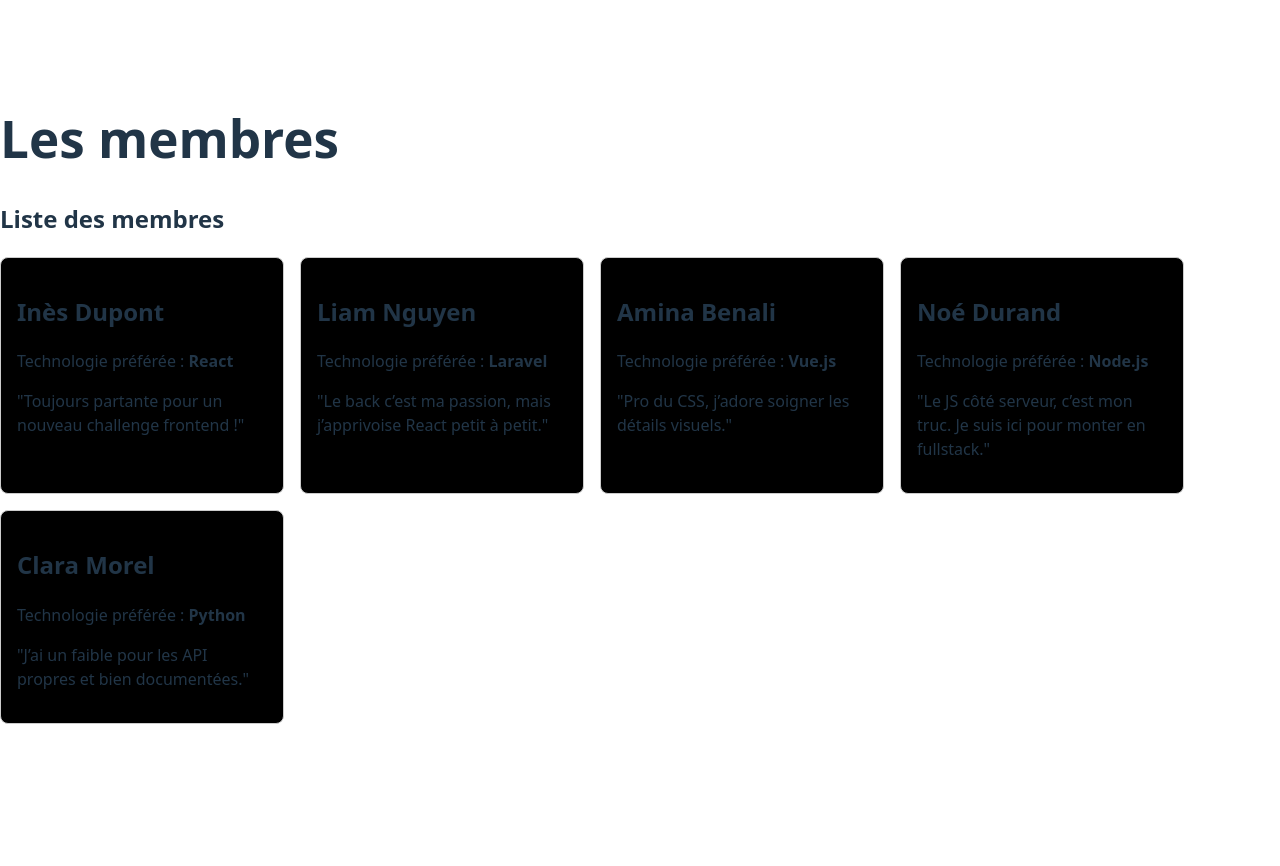
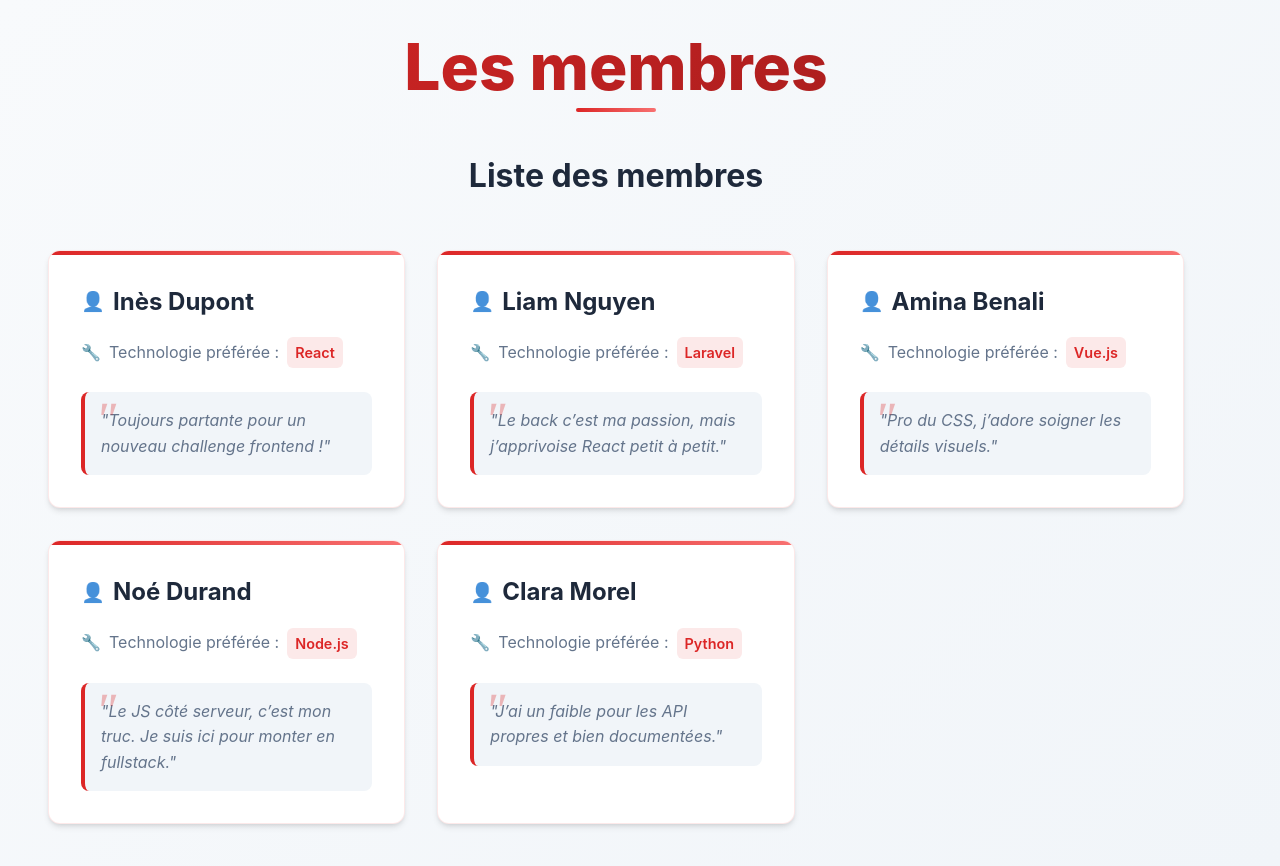
Before and after one commit to mabrouka-triki/simplonconnect, a React (Vite) app: page / in a window 1280 px wide. Shown: the top 866 px of the page. Before the commit the page ends 800 px from the top, so only its background shows below. Built offline with nearby package versions, Linux system fonts and the light colour scheme.

Commit message:
making the website more beautiful

```diff
--- a/src/App.css
+++ b/src/App.css
@@ -1,18 +1,239 @@
-.app {
-  padding: 2rem;
-  font-family: sans-serif;
+/* Reset et variables CSS */
+* {
+  margin: 0;
+  padding: 0;
+  box-sizing: border-box;
 }
 
+:root {
+  --primary-red: #dc2626;
+  --light-red: #f87171;
+  --dark-red: #991b1b;
+  --white: #ffffff;
+  --off-white: #f8fafc;
+  --light-gray: #f1f5f9;
+  --text-dark: #1e293b;
+  --text-gray: #64748b;
+  --shadow-light: 0 1px 3px 0 rgb(0 0 0 / 0.1), 0 1px 2px -1px rgb(0 0 0 / 0.1);
+  --shadow-medium: 0 4px 6px -1px rgb(0 0 0 / 0.1), 0 2px 4px -2px rgb(0 0 0 / 0.1);
+  --shadow-large: 0 10px 15px -3px rgb(0 0 0 / 0.1), 0 4px 6px -4px rgb(0 0 0 / 0.1);
+  --border-radius: 12px;
+  --transition: all 0.3s cubic-bezier(0.4, 0, 0.2, 1);
+}
+
+/* Styles globaux */
+body {
+  font-family: 'Inter', -apple-system, BlinkMacSystemFont, 'Segoe UI', Roboto, sans-serif;
+  background: linear-gradient(135deg, var(--off-white) 0%, var(--light-gray) 100%);
+  color: var(--text-dark);
+  line-height: 1.6;
+  min-height: 100vh;
+}
+
+/* Container principal */
+#root {
+  min-height: 100vh;
+  padding: 2rem 1rem;
+}
+
+/* Styles pour l'application */
+div > h1 {
+  font-size: clamp(2.5rem, 5vw, 4rem);
+  font-weight: 800;
+  text-align: center;
+  margin-bottom: 3rem;
+  background: linear-gradient(135deg, var(--primary-red), var(--dark-red));
+  -webkit-background-clip: text;
+  -webkit-text-fill-color: transparent;
+  background-clip: text;
+  position: relative;
+}
+
+div > h1::after {
+  content: '';
+  position: absolute;
+  bottom: -10px;
+  left: 50%;
+  transform: translateX(-50%);
+  width: 80px;
+  height: 4px;
+  background: linear-gradient(90deg, var(--primary-red), var(--light-red));
+  border-radius: 2px;
+}
+
+/* Section des membres */
+div > div {
+  max-width: 1200px;
+  margin: 0 auto;
+  padding: 0 1rem;
+}
+
+div > div > h2 {
+  font-size: 2rem;
+  font-weight: 700;
+  color: var(--text-dark);
+  margin-bottom: 2rem;
+  text-align: center;
+  position: relative;
+}
+
+/* Container des cartes */
 .cards-container {
+  display: grid;
+  grid-template-columns: repeat(auto-fit, minmax(350px, 1fr));
+  gap: 2rem;
+  padding: 1rem 0;
+}
+
+/* Styles des cartes membres */
+.card {
+  background: var(--white);
+  border-radius: var(--border-radius);
+  padding: 2rem;
+  box-shadow: var(--shadow-medium);
+  border: 1px solid rgba(220, 38, 38, 0.1);
+  position: relative;
+  overflow: hidden;
+  transition: var(--transition);
+  transform: translateY(0);
+}
+
+.card::before {
+  content: '';
+  position: absolute;
+  top: 0;
+  left: 0;
+  right: 0;
+  height: 4px;
+  background: linear-gradient(90deg, var(--primary-red), var(--light-red));
+}
+
+.card:hover {
+  transform: translateY(-8px);
+  box-shadow: var(--shadow-large);
+  border-color: var(--primary-red);
+}
+
+.card:hover::before {
+  height: 6px;
+}
+
+/* Nom du membre */
+.card h2 {
+  font-size: 1.5rem;
+  font-weight: 700;
+  color: var(--text-dark);
+  margin-bottom: 1rem;
   display: flex;
-  gap: 1rem;
-  flex-wrap: wrap;
+  align-items: center;
+  gap: 0.5rem;
+}
+
+.card h2::before {
+  content: '👤';
+  font-size: 1.2rem;
+  opacity: 0.8;
+}
+
+/* Technologie préférée */
+.card p:first-of-type {
+  color: var(--text-gray);
+  margin-bottom: 1rem;
+  font-size: 1rem;
+  display: flex;
+  align-items: center;
+  gap: 0.5rem;
+}
+
+.card p:first-of-type::before {
+  content: '🔧';
+  font-size: 1rem;
+}
+
+.card strong {
+  color: var(--primary-red);
+  font-weight: 600;
+  background: rgba(220, 38, 38, 0.1);
+  padding: 0.25rem 0.5rem;
+  border-radius: 6px;
+  font-size: 0.9rem;
+}
+
+/* Message/citation */
+.card p:last-of-type {
+  font-style: italic;
+  color: var(--text-gray);
+  background: var(--light-gray);
+  padding: 1rem;
+  border-radius: 8px;
+  border-left: 4px solid var(--primary-red);
+  position: relative;
+  margin-top: 1.5rem;
+}
+
+.card p:last-of-type::before {
+  content: '"';
+  font-size: 3rem;
+  color: var(--primary-red);
+  position: absolute;
+  top: -10px;
+  left: 10px;
+  opacity: 0.3;
+  font-family: Georgia, serif;
+}
+
+/* Animations */
+@keyframes fadeInUp {
+  from {
+    opacity: 0;
+    transform: translateY(30px);
+  }
+  to {
+    opacity: 1;
+    transform: translateY(0);
+  }
 }
 
 .card {
-  border: 1px solid #ccc;
-  padding: 1rem;
-  border-radius: 0.5rem;
-  width: 250px;
-  background: #000000;
+  animation: fadeInUp 0.6s ease-out;
 }
+
+.card:nth-child(1) { animation-delay: 0.1s; }
+.card:nth-child(2) { animation-delay: 0.2s; }
+.card:nth-child(3) { animation-delay: 0.3s; }
+.card:nth-child(4) { animation-delay: 0.4s; }
+
+/* Responsive */
+@media (max-width: 768px) {
+  .cards-container {
+    grid-template-columns: 1fr;
+    gap: 1.5rem;
+  }
+
+  .card {
+    padding: 1.5rem;
+  }
+
+  div > h1 {
+    font-size: 2.5rem;
+    margin-bottom: 2rem;
+  }
+
+  div > div > h2 {
+    font-size: 1.5rem;
+  }
+}
+
+@media (max-width: 480px) {
+  #root {
+    padding: 1rem 0.5rem;
+  }
+
+  .card {
+    padding: 1.25rem;
+  }
+
+  .card h2 {
+    font-size: 1.25rem;
+  }
+}
```
